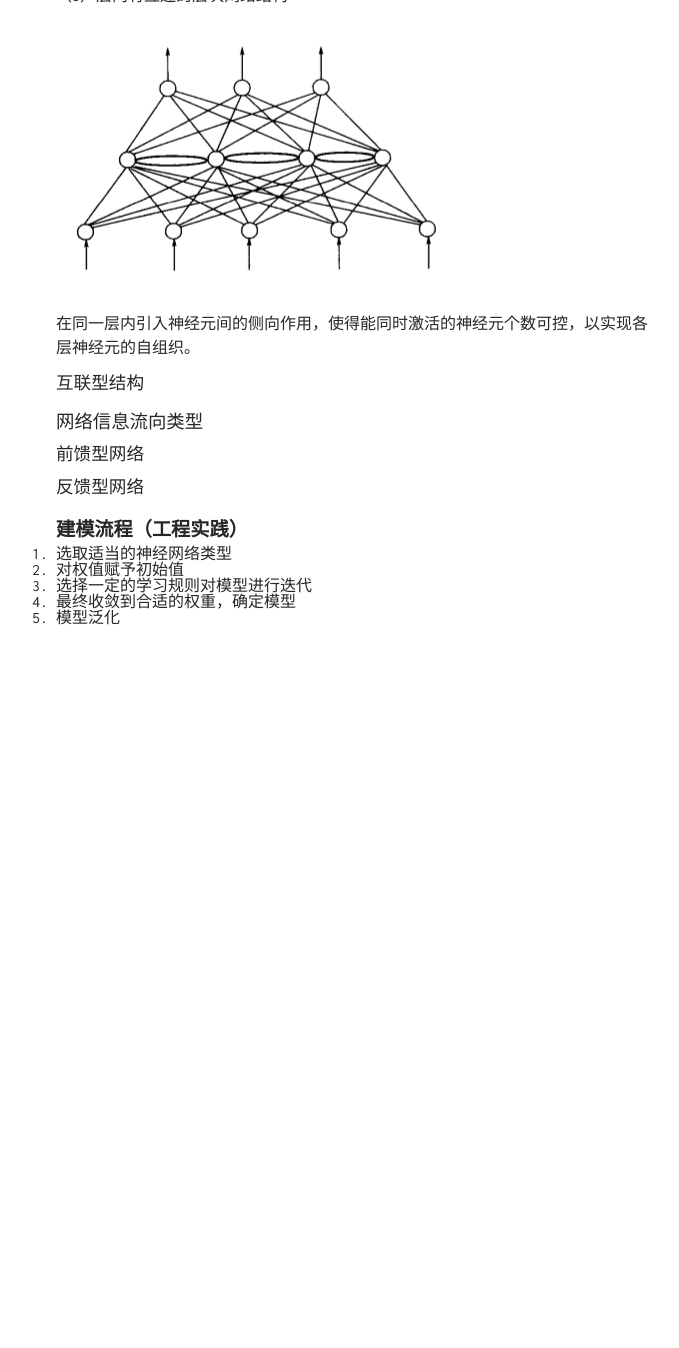
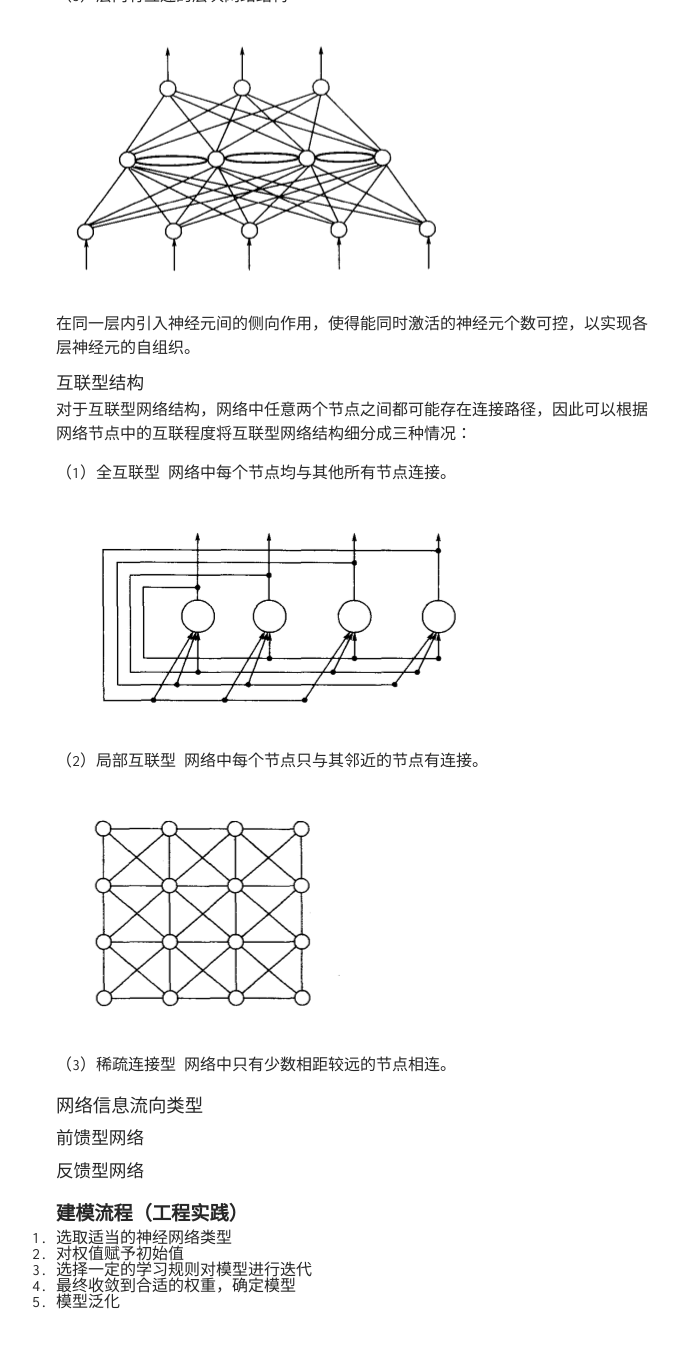
Before and after one commit to TobiahShaw/TobiahShaw.github.io, a Jekyll site: the page built from _posts/2019-09-09-Artificial-Neural-Network-Modeling.md, in a window 1280 px wide and 1400 px high, scrolled down 3873 px. Shown: the top 1348 px of the window, without its empty margins (284-963 px from the left). Built offline with Jekyll 4.4.1, drawn with Linux system fonts in a browser that asks for light colours; our own code applies the rules of GitHub Pages for plain Markdown files; formulas are drawn with MathJax 3; before the commit the page ends 4589 px from its top, so only the background shows below that.

Commit message:
add content;

```diff
--- a/_posts/2019-09-09-Artificial-Neural-Network-Modeling.md
+++ b/_posts/2019-09-09-Artificial-Neural-Network-Modeling.md
@@ -141,6 +141,18 @@ $$ P(1) = \frac{1}{1 + e^{-x/T}} $$
 
 #### 互联型结构
 
+对于互联型网络结构，网络中任意两个节点之间都可能存在连接路径，因此可以根据网络节点中的互联程度将互联型网络结构细分成三种情况：
+
+（1）全互联型 网络中每个节点均与其他所有节点连接。
+
+![全互联型](..\assets\img\20190909\ac.PNG)
+
+（2）局部互联型 网络中每个节点只与其邻近的节点有连接。
+
+![局部互联型](..\assets\img\20190909\pc.PNG)
+
+（3）稀疏连接型 网络中只有少数相距较远的节点相连。
+
 ### 网络信息流向类型
 
 #### 前馈型网络
```
Also changed, not shown: assets/img/20190909/ac.PNG (added), assets/img/20190909/pc.PNG (added).
